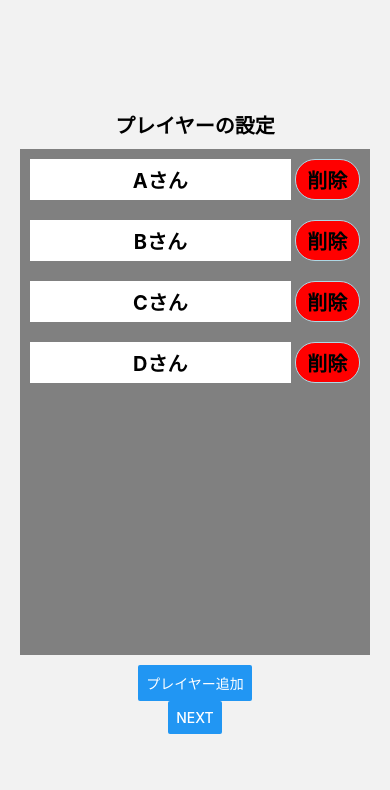
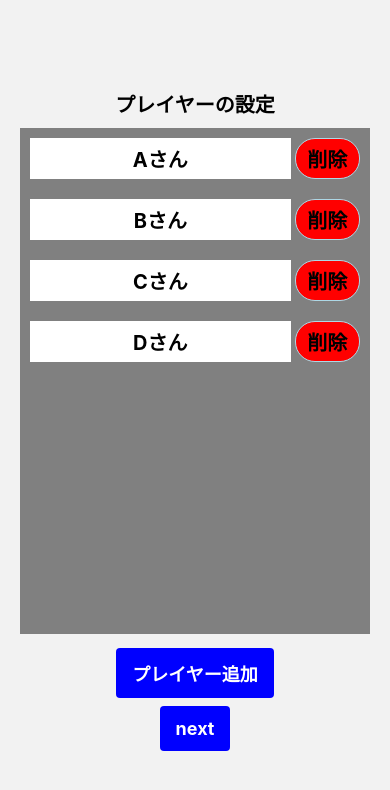
Before and after one commit to iik-matching/werewolfgame, a React Native app: screen /PlayerSetting in a window 390 px wide. Shown: the top 790 px of the page. Built offline with nearby package versions, Linux system fonts and the light colour scheme.

Commit message:
mod: 見た目の改修

```diff
--- /dev/null
+++ b/src/components/MyButton.tsx
@@ -0,0 +1,39 @@
+import React from 'react';
+import {
+  StyleSheet,
+  TouchableOpacity,
+  Text,
+  TouchableOpacityProps,
+} from 'react-native';
+
+type MyButtonProps = TouchableOpacityProps & {
+  title: string;
+  backgroundColor?: string;
+  textColor?: string;
+  minWidth?: number;
+};
+
+export default function MyButton(props: MyButtonProps) {
+  const styles = StyleSheet.create({
+    button: {
+      backgroundColor: props.backgroundColor ?? 'blue',
+      paddingVertical: 12,
+      paddingHorizontal: 16,
+      borderRadius: 4,
+      margin: 4,
+      minWidth: props.minWidth ?? 0,
+    },
+    buttonText: {
+      color: props.textColor ?? 'white',
+      fontSize: 18,
+      fontWeight: 'bold',
+      textAlign: 'center',
+    },
+  });
+
+  return (
+    <TouchableOpacity style={styles.button} onPress={props.onPress}>
+      <Text style={styles.buttonText}>{props.title}</Text>
+    </TouchableOpacity>
+  );
+}
--- a/src/screens/000_home/Home.tsx
+++ b/src/screens/000_home/Home.tsx
@@ -2,6 +2,7 @@ import {NativeStackScreenProps} from '@react-navigation/native-stack';
 import React from 'react';
 import {SafeAreaView, Button, StyleSheet, Text, View} from 'react-native';
 import {RootStackParamList} from '../../../App';
+import MyButton from '../../components/MyButton';
 
 //お決まり
 type Props = NativeStackScreenProps<RootStackParamList, 'Home'>;
@@ -16,7 +17,7 @@ const Home: React.FC<Props> = ({navigation}) => {
   return (
     <SafeAreaView style={styles.container}>
       <Text style={styles.greeting}>人狼ゲーム</Text>
-      <Button title="start" onPress={Tap} />
+      <MyButton title={'start'} onPress={Tap} />
     </SafeAreaView>
   );
 };
--- a/src/screens/010_playerssetting/PlayerSetting.tsx
+++ b/src/screens/010_playerssetting/PlayerSetting.tsx
@@ -11,6 +11,7 @@ import {
   Alert,
 } from 'react-native';
 import {RootStackParamList} from '../../../App';
+import MyButton from '../../components/MyButton';
 
 //お決まり
 type Props = NativeStackScreenProps<RootStackParamList, 'PlayerSetting'>;
@@ -85,9 +86,8 @@ const PlayerSetting: React.FC<Props> = ({route, navigation}) => {
         ))}
       </ScrollView>
 
-      <Button title="プレイヤー追加" onPress={addPlayer} />
-
-      <Button title="next" onPress={Tap} />
+      <MyButton title={'プレイヤー追加'} onPress={addPlayer} />
+      <MyButton title={'next'} onPress={Tap} />
     </SafeAreaView>
   );
 };
--- a/src/screens/020_yakushokusetthing/YakushokuSetting.tsx
+++ b/src/screens/020_yakushokusetthing/YakushokuSetting.tsx
@@ -10,6 +10,7 @@ import {
   ShiminClass,
   UranaishiClass,
 } from '../../classes/yakushoku';
+import MyButton from '../../components/MyButton';
 
 //お決まり
 type Props = NativeStackScreenProps<RootStackParamList, 'YakushokuSetting'>;
@@ -145,8 +146,6 @@ const YakushokuSetting: React.FC<Props> = ({route, navigation}) => {
 
   return (
     <SafeAreaView style={styles.container}>
-      <Button title="デバッグ用ボタン" onPress={() => Reset()} />
-
       <Text style={styles.text}>役職設定</Text>
 
       <Text style={styles.text}>全体人口:{PlayerNames.length}</Text>
@@ -154,62 +153,46 @@ const YakushokuSetting: React.FC<Props> = ({route, navigation}) => {
         <Text style={styles.text}>市民:{isNSimin}</Text>
       </View>
       <View style={styles.row}>
-        <Text style={styles.text}>人狼:{isNZinrou}</Text>
+        <Text style={[styles.text, styles.wid]}>人狼:{isNZinrou}</Text>
         {enable1 ? (
-          <Text style={[styles.text, styles.blue]} onPress={() => addZinrou(1)}>
-            +
-          </Text>
+          <MyButton title={'+'} onPress={() => addZinrou(1)} />
         ) : (
-          <Text style={[styles.text, styles.gray]}>+</Text>
+          <MyButton title={'+'} backgroundColor="gray" />
         )}
         {enable2 ? (
-          <Text
-            style={[styles.text, styles.blue]}
-            onPress={() => addZinrou(-1)}>
-            -
-          </Text>
+          <MyButton title={'-'} onPress={() => addZinrou(-1)} />
         ) : (
-          <Text style={[styles.text, styles.gray]}>-</Text>
+          <MyButton title={'-'} backgroundColor="gray" />
         )}
       </View>
 
       <View style={styles.row}>
-        <Text style={styles.text}>騎士:{isNKishi}</Text>
+        <Text style={[styles.text, styles.wid]}>騎士:{isNKishi}</Text>
         {enable3 ? (
-          <Text style={[styles.text, styles.blue]} onPress={() => addKishi(1)}>
-            +
-          </Text>
+          <MyButton title={'+'} onPress={() => addKishi(1)} />
         ) : (
-          <Text style={[styles.text, styles.gray]}>+</Text>
+          <MyButton title={'+'} backgroundColor="gray" />
         )}
         {enable4 ? (
-          <Text style={[styles.text, styles.blue]} onPress={() => addKishi(-1)}>
-            -
-          </Text>
+          <MyButton title={'-'} onPress={() => addKishi(-1)} />
         ) : (
-          <Text style={[styles.text, styles.gray]}>-</Text>
+          <MyButton title={'-'} backgroundColor="gray" />
         )}
       </View>
       <View style={styles.row}>
-        <Text style={styles.text}>占い師:{isNUranai}</Text>
+        <Text style={[styles.text, styles.wid]}>占い師:{isNUranai}</Text>
         {enable5 ? (
-          <Text style={[styles.text, styles.blue]} onPress={() => addUranai(1)}>
-            +
-          </Text>
+          <MyButton title={'+'} onPress={() => addUranai(1)} />
         ) : (
-          <Text style={[styles.text, styles.gray]}>+</Text>
+          <MyButton title={'+'} backgroundColor="gray" />
         )}
         {enable6 ? (
-          <Text
-            style={[styles.text, styles.blue]}
-            onPress={() => addUranai(-1)}>
-            -
-          </Text>
+          <MyButton title={'-'} onPress={() => addUranai(-1)} />
         ) : (
-          <Text style={[styles.text, styles.gray]}>-</Text>
+          <MyButton title={'-'} backgroundColor="gray" />
         )}
       </View>
-      <Button title="next" onPress={Tap} />
+      <MyButton title={'next'} onPress={Tap} />
     </SafeAreaView>
   );
 };
@@ -219,6 +202,10 @@ const styles = StyleSheet.create({
     flex: 1,
     alignItems: 'center',
     justifyContent: 'center',
+  },
+  wid: {
+    width: 90,
+    textAlign: 'right',
   },
   text: {
     fontSize: 20,
--- a/src/screens/030_kakunin/Kakunin.tsx
+++ b/src/screens/030_kakunin/Kakunin.tsx
@@ -10,6 +10,7 @@ import {
   ShiminClass,
   UranaishiClass,
 } from '../../classes/yakushoku';
+import MyButton from '../../components/MyButton';
 
 //お決まり
 type Props = NativeStackScreenProps<RootStackParamList, 'Kakunin'>;
@@ -48,7 +49,7 @@ const Kakunin: React.FC<Props> = ({route, navigation}) => {
       <Text style={styles.greeting}>
         {`あなたは${game.players[game.nowIndex].getName()}ですか？`}
       </Text>
-      <Button title="next" onPress={Tap} />
+      <MyButton title={'next'} onPress={Tap} />
     </SafeAreaView>
   );
 };
--- a/src/screens/040_action/Action.tsx
+++ b/src/screens/040_action/Action.tsx
@@ -1,9 +1,11 @@
 import {NativeStackScreenProps} from '@react-navigation/native-stack';
-import React from 'react';
+import React, {useState} from 'react';
 import {SafeAreaView, Button, StyleSheet, Text, View} from 'react-native';
 import {RootStackParamList} from '../../../App';
 import {ExtentionMessageConst, GameConst, YakushokuConst} from '../../const';
 import {Alert} from 'react-native';
+import MyButton from '../../components/MyButton';
+import {PlayerClass} from '../../classes/PlayerClass';
 
 //お決まり
 type Props = NativeStackScreenProps<RootStackParamList, 'Action'>;
@@ -13,13 +15,41 @@ const Action: React.FC<Props> = ({route, navigation}) => {
   const {game} = route.params;
   const buttonList = [];
 
+  // 色設定　朝:夜
+  const BackgroundColor =
+    game.AsaOrYoru === GameConst.ASA ? '#96F1FF' : '#57585A';
+  const FontColor = game.AsaOrYoru === GameConst.ASA ? 'black' : 'white';
+  const ButtonColor = game.AsaOrYoru === GameConst.ASA ? 'blue' : 'blue';
+  const ButtonFontColor = game.AsaOrYoru === GameConst.ASA ? 'white' : 'white';
+
+  const styles = StyleSheet.create({
+    container: {
+      flex: 1,
+      backgroundColor: BackgroundColor,
+    },
+    main: {
+      flex: 1,
+      alignItems: 'center',
+      justifyContent: 'center',
+    },
+    text: {
+      fontSize: 20,
+      fontWeight: 'bold',
+      margin: 16,
+      color: FontColor,
+    },
+  });
+
   for (const [i, player] of game.players.entries()) {
     if (player !== game.players[game.nowIndex] && !player.getIsDeath()) {
       buttonList.push(
-        <Button
+        <MyButton
           key={i}
           title={game.players[i].getName()}
           onPress={() => Tap(game.players[i].getName())}
+          backgroundColor={ButtonColor}
+          textColor={ButtonFontColor}
+          minWidth={150}
         />,
       );
     }
@@ -125,29 +155,30 @@ const Action: React.FC<Props> = ({route, navigation}) => {
     message = ExtentionMessageConst.SIMIN;
   }
 
+  useState;
+
   return (
     <SafeAreaView style={styles.container}>
       {game.AsaOrYoru == GameConst.ASA ? (
-        <View style={styles.backColorAsa}>
-          <Text style={styles.greetingAsa}>{`ステータス【朝】`}</Text>
-          <Text style={styles.greetingAsa}>
+        <View style={styles.main}>
+          <Text style={styles.text}>{`ステータス【朝】`}</Text>
+          <Text style={styles.text}>
             {`あなたは「${game.players[game.nowIndex].getName()}」です。`}
           </Text>
-          <Text style={styles.greetingAsa}>{message}</Text>
+          <Text style={styles.text}>{message}</Text>
           {buttonList}
         </View>
       ) : (
-        <View style={styles.backColorYoru}>
-          <Text style={styles.greetingYoru}>{`ステータス【夜】`}</Text>
-          <Text style={styles.greetingYoru}>
-            {`あなたは「${game.players[game.nowIndex]
+        <View style={styles.main}>
+          <Text style={styles.text}>{`ステータス【夜】`}</Text>
+          <Text style={styles.text}>
+            {`${game.players[game.nowIndex].getName()}は「${game.players[
+              game.nowIndex
+            ]
               .getYakushoku()
               .getName()}」です。`}
           </Text>
-          <Text style={styles.greetingYoru}>
-            {`あなたは「${game.players[game.nowIndex].getName()}」です。`}
-          </Text>
-          <Text style={styles.greetingYoru}>{message}</Text>
+          <Text style={styles.text}>{message}</Text>
           {buttonList}
         </View>
       )}
@@ -155,33 +186,4 @@ const Action: React.FC<Props> = ({route, navigation}) => {
   );
 };
 
-const styles = StyleSheet.create({
-  container: {
-    flex: 1,
-  },
-  backColorAsa: {
-    backgroundColor: '#96F1FF',
-    flex: 1,
-    alignItems: 'center',
-    justifyContent: 'center',
-  },
-  backColorYoru: {
-    backgroundColor: '#57585A',
-    flex: 1,
-    alignItems: 'center',
-    justifyContent: 'center',
-  },
-  greetingAsa: {
-    fontSize: 20,
-    fontWeight: 'bold',
-    margin: 16,
-    color: 'black',
-  },
-  greetingYoru: {
-    fontSize: 20,
-    fontWeight: 'bold',
-    margin: 16,
-    color: 'white',
-  },
-});
 export default Action;
--- a/src/screens/050_actionResult/ActionResult.tsx
+++ b/src/screens/050_actionResult/ActionResult.tsx
@@ -11,6 +11,7 @@ import {
   Alert,
 } from 'react-native';
 import {RootStackParamList} from '../../../App';
+import MyButton from '../../components/MyButton';
 import {GameConst} from '../../const';
 
 //お決まり
@@ -62,7 +63,7 @@ const ActionResult: React.FC<Props> = ({route, navigation}) => {
         </>
       )}
 
-      <Button title="next" onPress={Tap} />
+      <MyButton title={'next'} onPress={Tap} />
     </SafeAreaView>
   );
 };
--- a/src/screens/060_publicYakushoku/PublicYakushoku.tsx
+++ b/src/screens/060_publicYakushoku/PublicYakushoku.tsx
@@ -2,6 +2,7 @@ import {NativeStackScreenProps} from '@react-navigation/native-stack';
 import React from 'react';
 import {SafeAreaView, Button, StyleSheet, Text, View} from 'react-native';
 import {RootStackParamList} from '../../../App';
+import MyButton from '../../components/MyButton';
 import {ExtentionMessageConst, GameConst} from '../../const';
 
 //お決まり
@@ -51,7 +52,7 @@ const PublicYakushoku: React.FC<Props> = ({route, navigation}) => {
     <SafeAreaView style={styles.container}>
       <Text style={styles.greeting}>各プレイヤーの役職内訳</Text>
       {YakuhokuList}
-      <Button title="next" onPress={Tap} />
+      <MyButton title={'next'} onPress={Tap} />
     </SafeAreaView>
   );
 };
```
